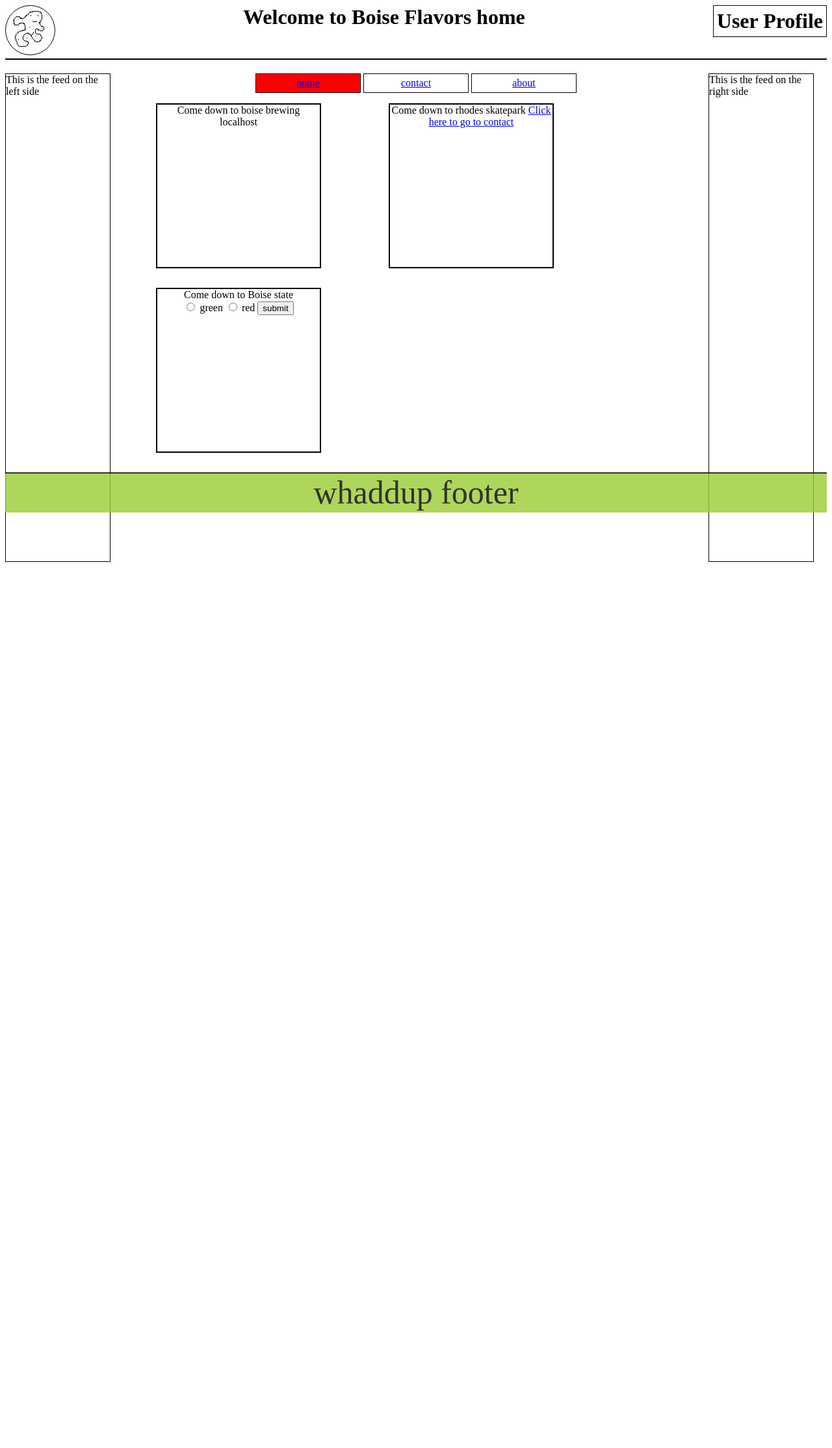
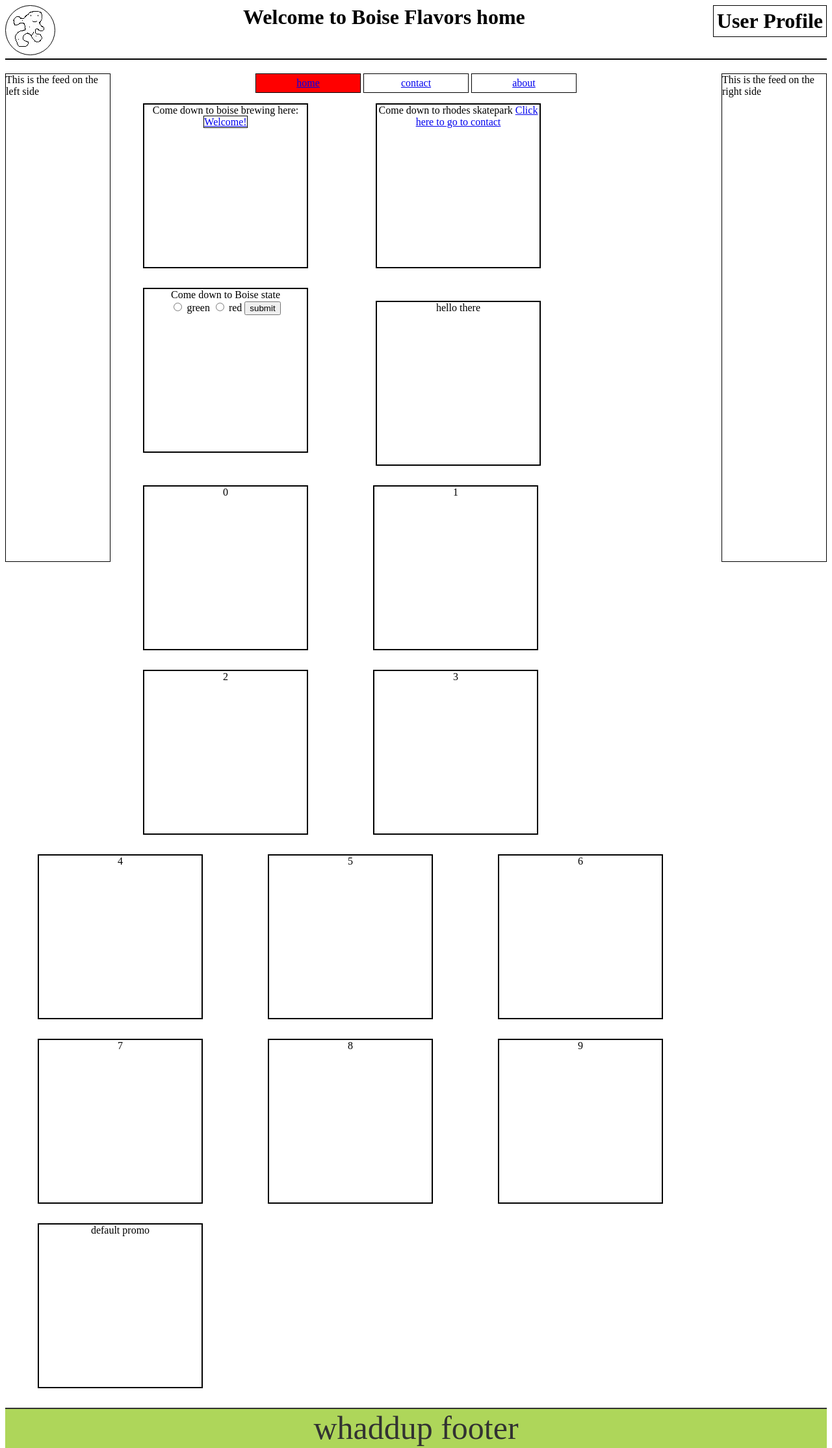
Before and after one commit to Jackcunningolf/BoisEvolvE, a PHP site: page / in a window 1280 px wide. Shown: the whole page at 65% size. Before the commit the page ends 865 px from the top, so only its background shows below. Run offline with PHP 8.4, Linux system fonts and the light colour scheme.

Commit message:
terribly awful commit message

```diff
--- a/header.php
+++ b/header.php
@@ -1,3 +1,4 @@
+<?php require_once 'promos.php'; ?>
 <html>
 
 <head>
@@ -26,10 +27,34 @@
                             </div>
                      </a>
                      Welcome to Boise Flavors contact
+                     <a href="user_profile.php">
+                            <div id="userprofile"> User Profile </div>
+                     </a>
               </h1>
        <?php } elseif ($currentPage == "about") {  ?>
-              <h1 class='header'> Welcome to Boise Flavors about </h1>
-       <?php } ?>
+
+
+              <h1 class='header'>
+                     <a href="index.php">
+                            <div id="circ">
+                                   <img src="images/BlobGuy.png" alt="Shmeareian">
+                            </div>
+                     </a>
+                     Welcome to Boise Flavors about
+
+                     <a href="user_profile.php">
+                            <div id="userprofile"> User Profile </div>
+                     </a>
+              </h1>
+
+       <?php } else {
+              promo::createHeader();
+       }
+
+
+
+
+       ?>
 
 
 
--- a/index.php
+++ b/index.php
@@ -1,20 +1,23 @@
 <?php
 $currentPage = "index";
 require_once 'header.php';
+require_once 'promos.php';
 ?>
 <!-- <h1 id="header"> Welcome to Boise Flavors home </h1> -->
 <!-- </head> -->
 
 
 <?php require_once 'feeds.php';
-require_once 'nav.php';?>
+require_once 'nav.php'; ?>
+
 
 <div id="1" class="promo">
-    Come down to boise brewing
-    <!-- <textarea rows="4" cols="20"> </textarea> -->
-    <?php print $_SERVER["SERVER_NAME"]; ?>
-    <!-- <iframe width="355" height="440" src="http://us.napster.com/embedded-player/?g=6044988D0F07B0D2E043C0A87FE4B0D2&ocode=social_user&pcode=social_user&cpath=Embed&rsrc=artist#/artists/art.10482910"></iframe> -->
+    Come down to boise brewing here:
+    <a href="individual_post.php">
+        <span id="promo_link">Welcome!</span>
+    </a>
 </div>
+
 
 
 
@@ -46,9 +49,22 @@ require_once 'nav.php';?>
 
 
     <?php $mydir = glob("*.php");
-    // echo "<pre>" . print_r($mydir, 1) . "</pre>"; ?>
+    // echo "<pre>" . print_r($mydir, 1) . "</pre>";
+    ?>
 
 </div>
+
+<?php
+$bPromo = new promo("hello there");
+// $bPromo->getPromoName();
+
+for ($i = 0; $i < 10; $i++) {
+    new promo($i);
+}
+
+new promo();
+?>
+
 
 
 
--- /dev/null
+++ b/individual_post.php
@@ -0,0 +1,3 @@
+<?php
+
+require_once 'header.php';
--- a/phpstyle.css
+++ b/phpstyle.css
@@ -1,12 +1,13 @@
+body {
+    margin-bottom: 0;
+}
+
 .header {
     text-align: center;
     border-bottom: solid black 2px;
     padding-bottom: 45px;
-    /* padding-top: 15px; */
     vertical-align: middle;
     position: relative;
-    /* width: 150px; */
-    /* top: 10px; */
 }
 
 #navigate {
@@ -38,7 +39,7 @@ ul > li:hover {
     height: 750px;
     width: 160px;
     border: solid black 1px;
-    margin-right: 20px;
+    /* margin-right: 20px; */
     margin-bottom: 300px;
 }
 
@@ -73,7 +74,7 @@ ul > li:hover {
 }
 
 #circ:hover {
-    background-color: #9d9d9d;
+    background-color: #d1d1d1;
 }
 
 .promo {
@@ -85,6 +86,10 @@ ul > li:hover {
     height: 250px;
     border: solid black 2px;
     text-align: center;
+}
+
+.promo:hover {
+    background-color: #e2dfdf;
 }
 
 .promo > textarea {
@@ -114,6 +119,7 @@ footer {
     border-top: solid black 2px;
     background-color: yellowgreen;
     opacity: 0.8;
+    margin: 0;
 }
 
 #contactTable {
@@ -140,3 +146,9 @@ table > tr, td {
 table > tr, td:hover {
     background-color: #aaa;
 }
+
+#promo_link {
+    width:inherit;
+    height: 10px;
+    border: solid black 1px;
+}
--- /dev/null
+++ b/promos.php
@@ -0,0 +1,39 @@
+<?php
+
+class promo {
+
+    public $promo_name;
+    public $user_name;
+
+
+    public function __construct($dfltPromo = "default promo") {
+        $this->promo_name = $dfltPromo;
+        echo "<div class='promo'> " .  $this->promo_name . "</div>";
+    }
+
+    public function getPromoName() {
+        print($this->promo_name);
+    }
+
+    // public function create($title,)
+
+    //make comment
+
+    //delete comment
+
+    public static function createHeader() { ?>
+            <h1 class='header'>
+                     <a href="index.php">
+                            <div id="circ">
+                                   <img src="images/BlobGuy.png" alt="Shmeareian">
+                            </div>
+                     </a>
+                     Welcome!
+
+                     <a href="user_profile.php">
+                            <div id="userprofile"> User Profile </div>
+                     </a>
+            </h1>
+<?php    }
+
+} ?>
```
Also changed, not shown: styles/userStyle.css (renamed from userStyle.css, +9 -0 lines), user_profile.php (+11 -2 lines), footer.php (line endings or trailing spaces), images/BlobGuy.png, images/tball.png (added), styles/style.css (renamed from style.css). Lines whose indentation alone changed are shown as unchanged.
